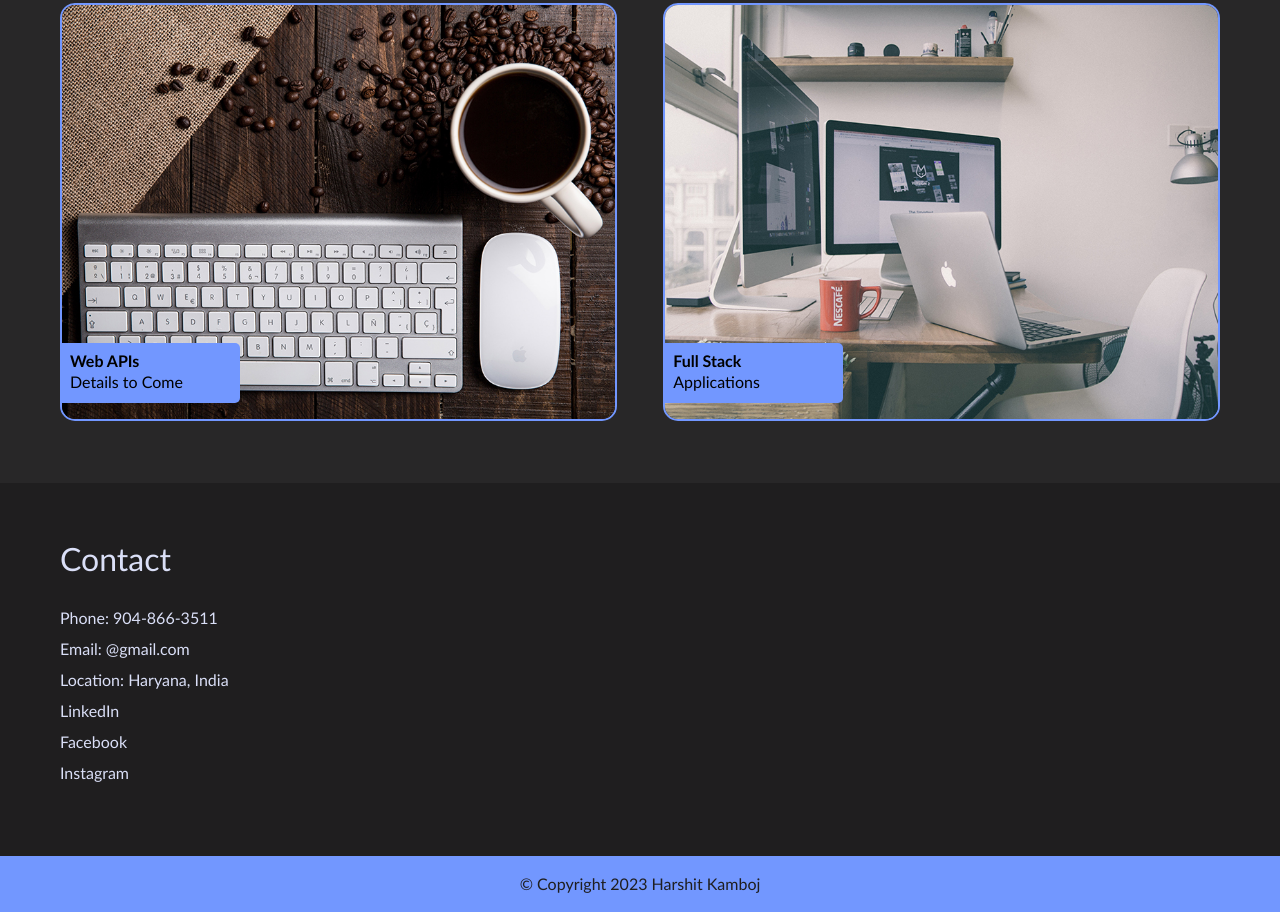
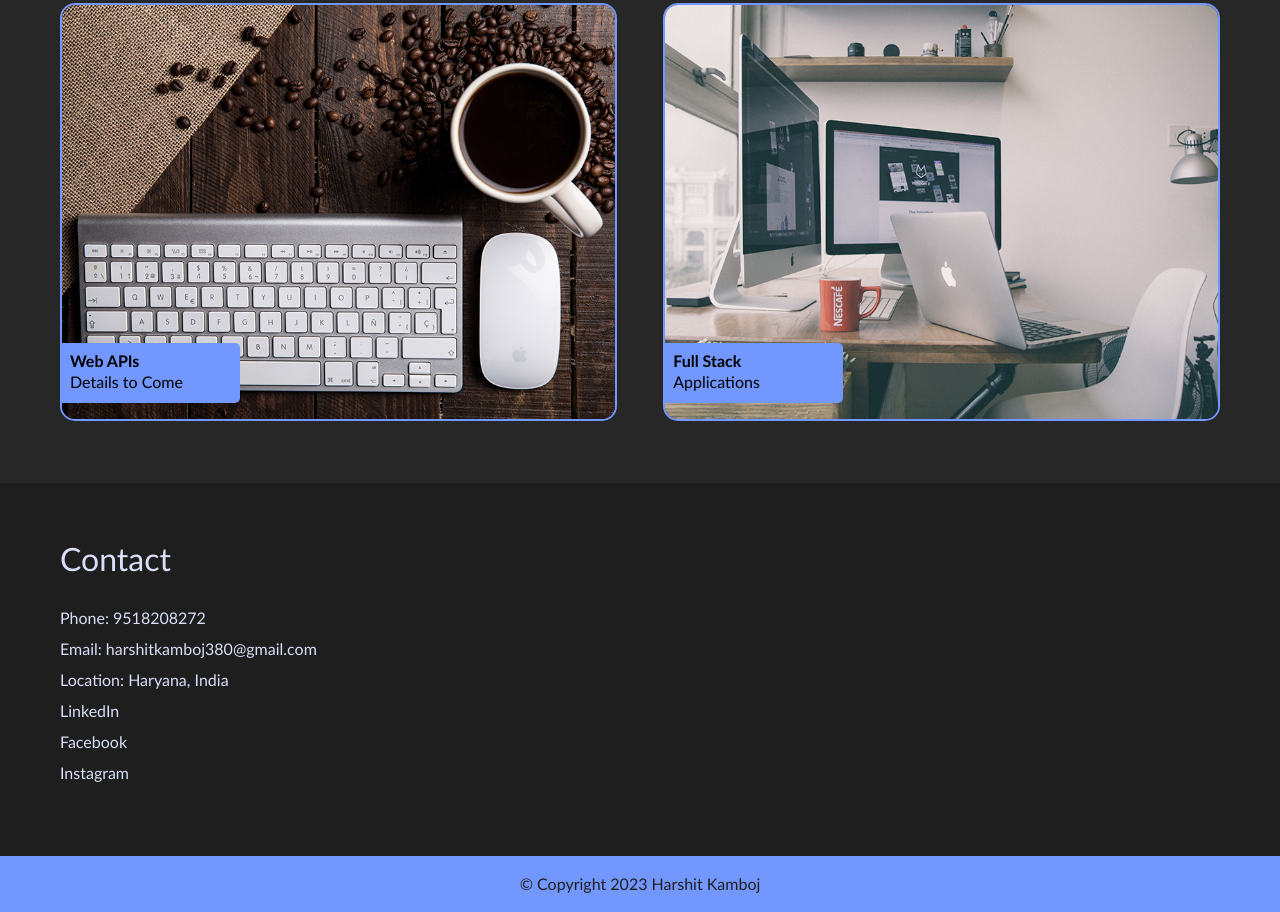
Before and after one commit to harshit-kamboj380/harshit-kamboj38.github.io, a plain HTML site: page index.html in a window 1280 px wide. Shown: the part 2282-3194 px from the top of the page. Drawn offline with Linux system fonts and the light colour scheme.

Commit message:
Update index.html

```diff
--- a/index.html
+++ b/index.html
@@ -106,8 +106,8 @@
       <h5>Contact</h5>
       <div class="contact-container">
         <ul>
-          <li>Phone: <a href="#">904-866-3511</a></li>
-          <li>Email: <a href="#m">@gmail.com</a></li>
+          <li>Phone: <a href="#">9518208272</a></li>
+          <li>Email: <a href="#m">harshitkamboj380@gmail.com</a></li>
           <li>Location: Haryana, India</li>
           <li><a href="#">LinkedIn</a></li>
           <li><a href="#">Facebook</a></li>
```
